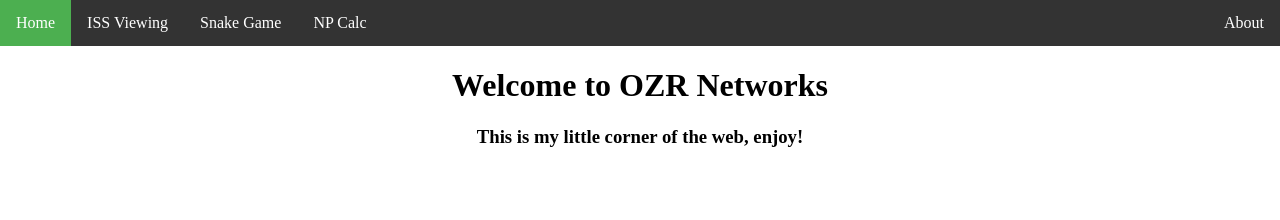
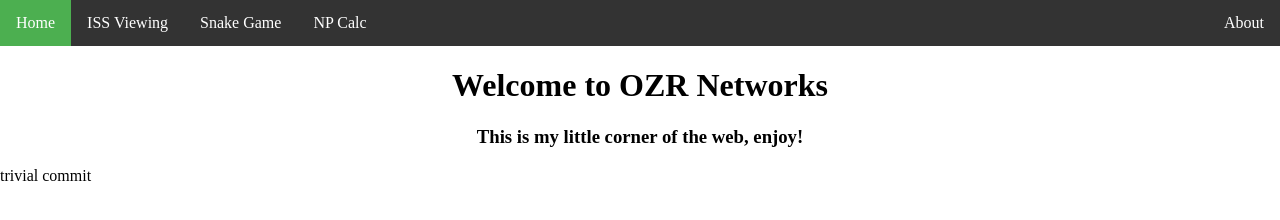
Before and after one commit to greyhammer/ozrnetworks, a plain HTML site: page index.html in a window 1280 px wide. Drawn offline with nearby package versions, Linux system fonts and the light colour scheme.

Commit message:
Update index.html

```diff
--- a/index.html
+++ b/index.html
@@ -17,6 +17,7 @@
         <div>
     	    <h1 class="center-text">Welcome to OZR Networks</h1>
             <h3 class="center-text">This is my little corner of the web, enjoy!</h3>
+            <p>trivial commit</p>
         </div>
     </body>
 </html>
```
